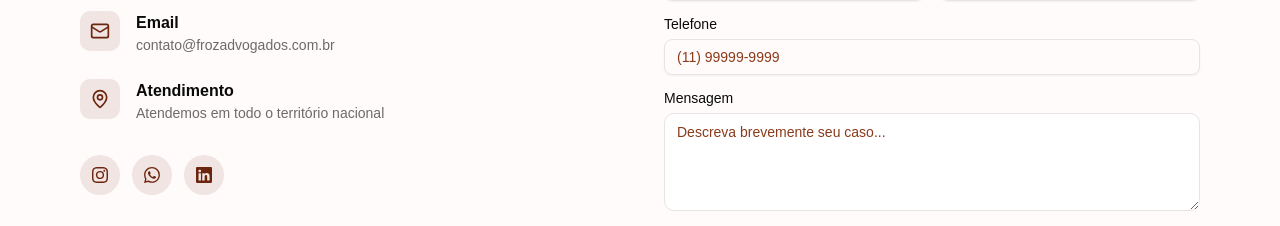
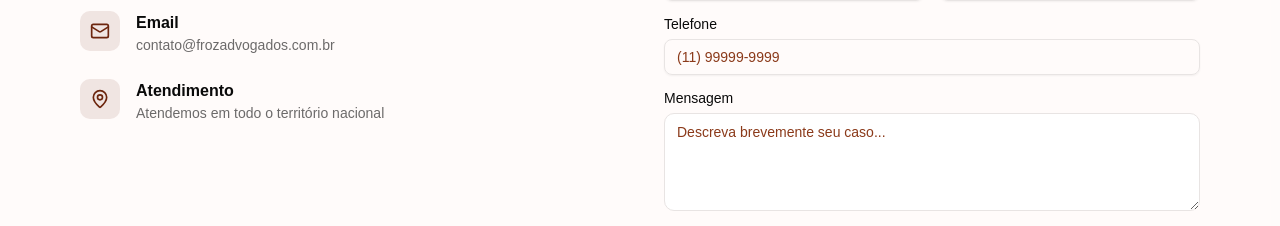
Before and after one commit to vinicius-dsr/froz-adv-app, a Next.js app: page / in a window 1280 px wide. Shown: the part 2456-2682 px from the top of the page. Built offline with nearby package versions, Linux system fonts and the light colour scheme.

Commit message:
remove: remove line about social links and buttons

```diff
--- a/src/components/contact/Contact.tsx
+++ b/src/components/contact/Contact.tsx
@@ -72,7 +72,7 @@
               </div>
             </div>
 
-            <div className="flex items-center gap-3 pt-2">
+            {/*<div className="flex items-center gap-3 pt-2">
               {social.map((s) => (
                 <Link
                   key={s.href}
@@ -84,7 +84,7 @@
                   <s.icon className="size-4" />
                 </Link>
               ))}
-            </div>
+            </div>*/}
           </div>
 
           <form onSubmit={handleSubmit} className="flex flex-col gap-4">
```
